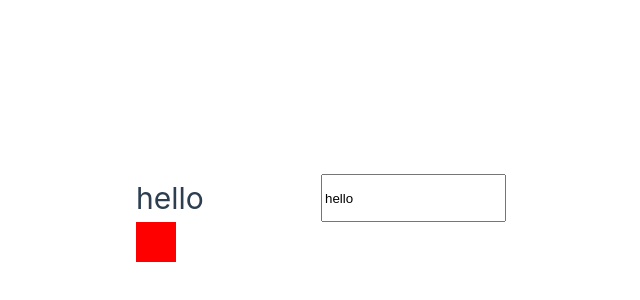
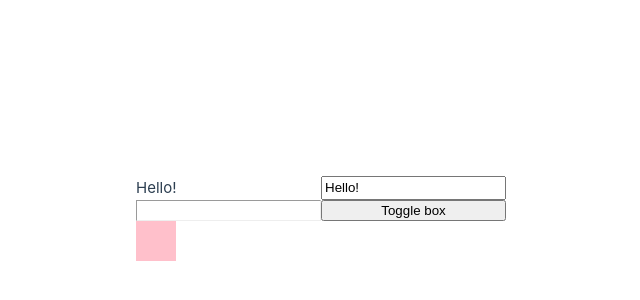
Before and after one commit to gosikxo/vue-project, a Vue app: page / in a window 1280 px wide. Shown: the part 182-482 px from the top of the page, without its empty margins (102-742 px from the left). Built offline with nearby package versions, Linux system fonts and the light colour scheme.

Commit message:
Toggle box

```diff
--- a/src/App.vue
+++ b/src/App.vue
@@ -1,35 +1,39 @@
-<script setup>
-  let greeting = 'hello'
-  const isVisible = true
-  const isVisible2 = false
+<script>
+import { reactive } from 'vue'
+
+export default {
+  setup() {
+    const state = reactive({ isVisible: true, greeting: "Hello!" })
+
+    function toggleBox() {
+      console.log(state.isVisible)
+      state.isVisible = !state.isVisible
+    }
+
+    return {
+      state, toggleBox
+    }
+  }
+}
 </script>
 
 <template>
   <div id="app" v-cloak>
-    <h1> {{greeting}} </h1>
-    <input v-model="greeting"/>
-    <div class="box" v-if="isVisible"></div>
-    <div class="box2" v-else-if="isVisible2"></div>
-    <div class="box3" v-else></div>
+    {{state.greeting}}
+    <input v-model="state.greeting" />
+    <hr />
+    <button @click="toggleBox">Toggle box</button>
+    <div v-if="state.isVisible" class="box"></div>
   </div>
 </template>
 
 <style>
 .box {
-    background-color: red;
-    width: 40px;
-    height: 40px;
-  }
-  .box2 {
-    background-color: blue;
-    width: 40px;
-    height: 40px;
-  }
-  .box3 {
   background-color: pink;
   width: 40px;
   height: 40px;
 }
+
 [v-cloak] {
   display: none
 }
```
Lines whose indentation alone changed are shown as unchanged.
